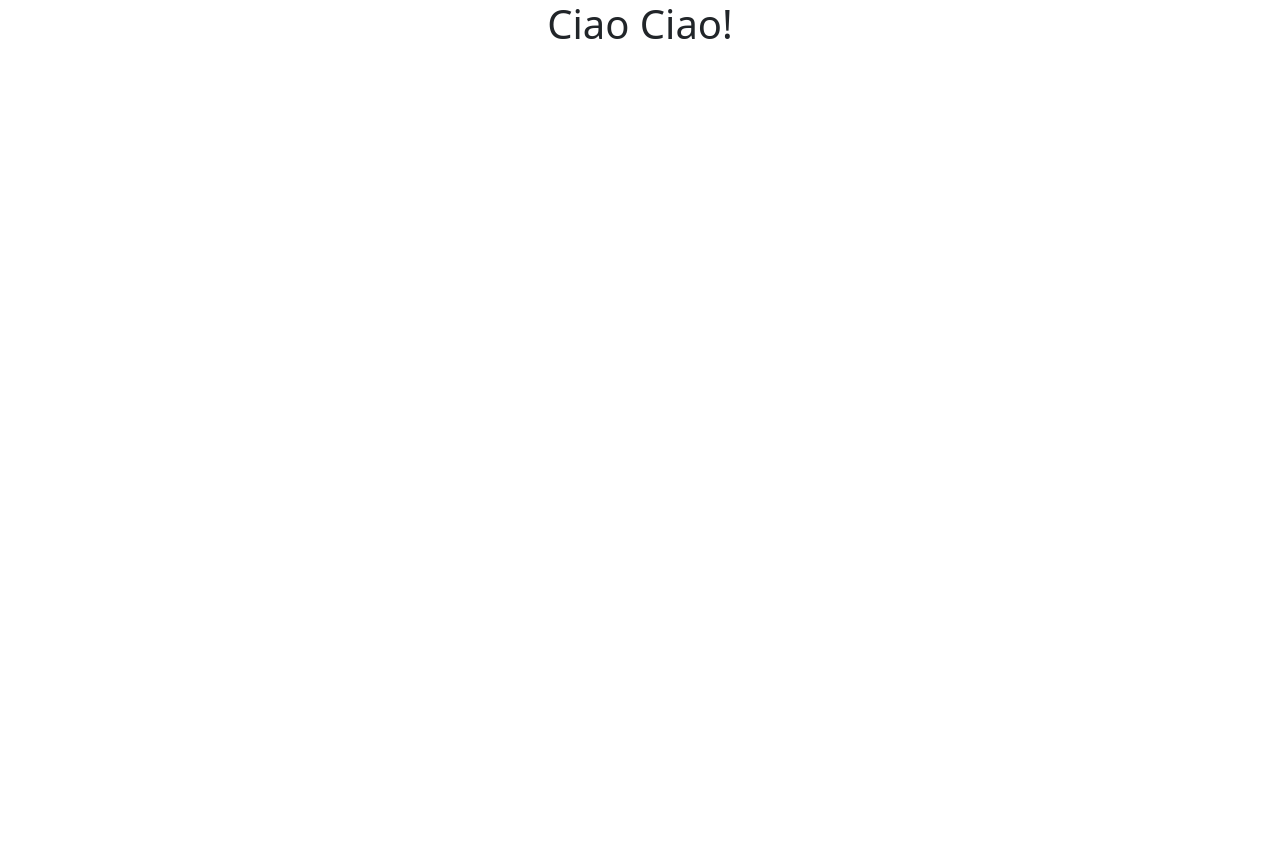
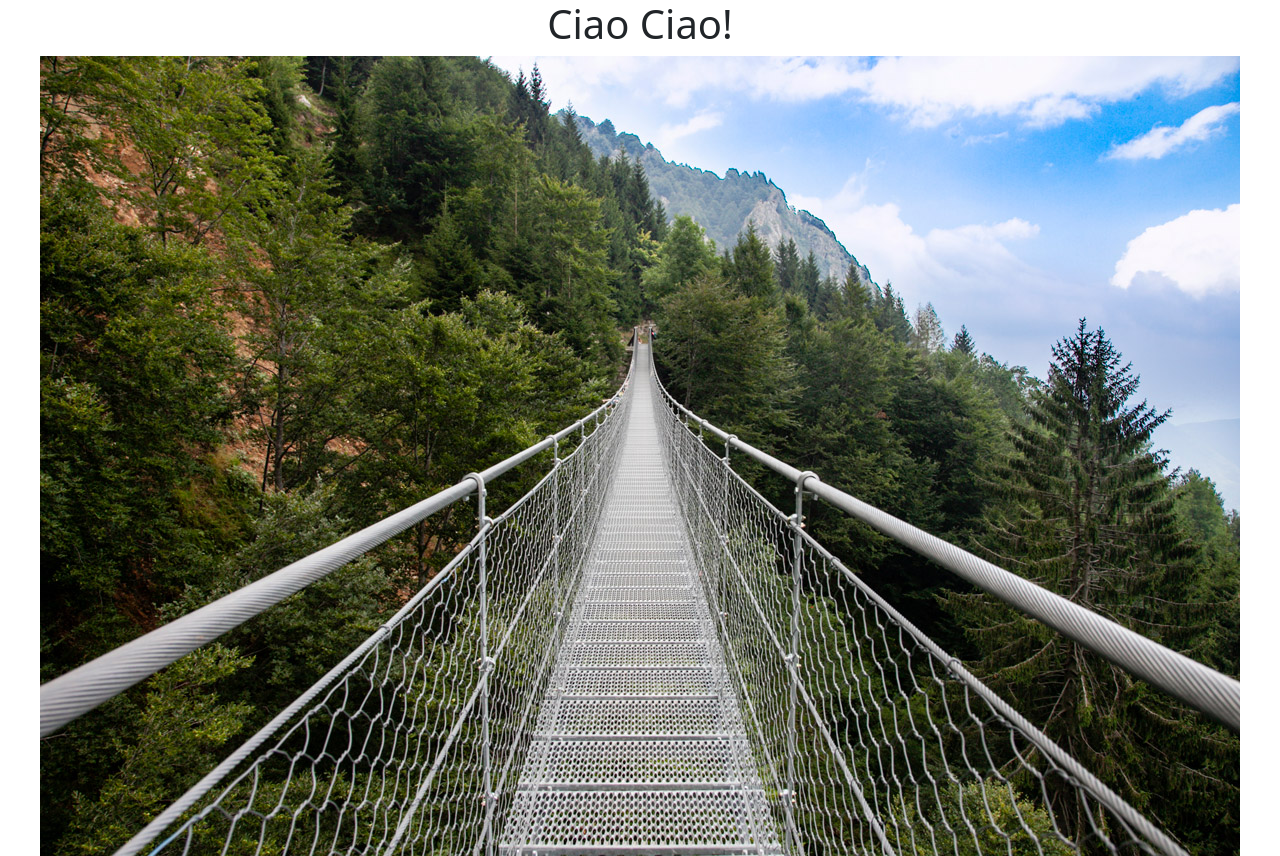
Before and after one commit to MichelaRicci/vue-hello, a plain HTML site: page index.html in a window 1280 px wide. Before the commit the page ends 800 px from the top, so only its background shows below. Drawn offline with nearby package versions, Linux system fonts and the light colour scheme.

Commit message:
image added

```diff
--- a/index.html
+++ b/index.html
@@ -27,6 +27,10 @@
           <div class="text-center">
              <h1>{{ text }}</h1>
           </div>
+
+          <div id="img" class="d-flex justify-content-center">
+            <img :src="src" :alt="image">
+         </div>
         </section>
     </main>
 
--- a/js/script.js
+++ b/js/script.js
@@ -5,8 +5,9 @@ const app  = Vue.createApp({
     return {
       text: 'Ciao Ciao!',
 
+      src: 'img/image.jpeg',
     }
   },
 });
 
-app.mount('#root')
+app.mount('#root');
```
Also changed, not shown: img/image.jpeg (added), 2 other files.
